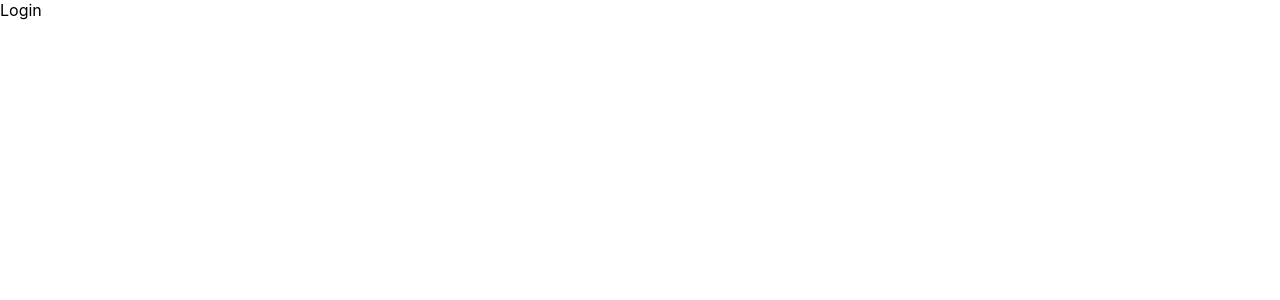
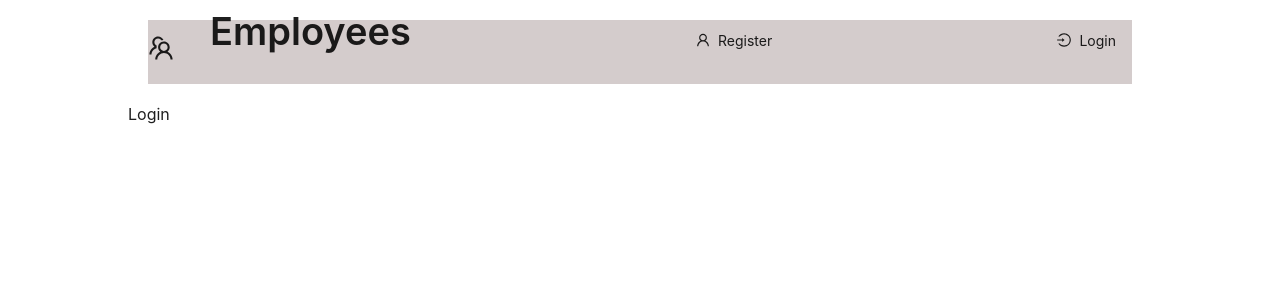
Before and after one commit to Sphaerista/employee-app, a React (Create React App) app in the folder client/: page /login in a window 1280 px wide. Shown: the top 300 px of the page. Built offline with nearby package versions, Linux system fonts and the light colour scheme.

Commit message:
layout & header

```diff
--- a/client/package.json
+++ b/client/package.json
@@ -3,6 +3,7 @@
   "version": "0.1.0",
   "private": true,
   "dependencies": {
+    "@ant-design/icons": "^5.0.1",
     "@reduxjs/toolkit": "^1.9.5",
     "@testing-library/jest-dom": "^5.16.5",
     "@testing-library/react": "^13.4.0",
--- /dev/null
+++ b/client/src/components/custom-button/index.tsx
@@ -0,0 +1,46 @@
+import React from "react";
+import { Button, Form } from "antd";
+type Props = {
+  children: React.ReactNode;
+  htmlType?: "button" | "submit" | "reset" | undefined;
+  onClick?: () => void;
+  type?:
+    | "link"
+    | "text"
+    | "ghost"
+    | "default"
+    | "primary"
+    | "dashed"
+    | undefined;
+  danger?: boolean | undefined;
+  loading?: boolean;
+  shape?: "default" | "circle" | "round" | undefined;
+  icon?: React.ReactNode;
+};
+
+export const CustomButton: React.FC<Props> = ({
+  children,
+  htmlType = "button",
+  onClick,
+  type,
+  danger,
+  loading,
+  shape,
+  icon,
+}) => {
+  return (
+    <Form.Item>
+      <Button
+        htmlType={htmlType}
+        type={type}
+        danger={danger}
+        loading={loading}
+        shape={shape}
+        icon={icon}
+        onClick={onClick}
+      >
+        {children}
+      </Button>
+    </Form.Item>
+  );
+};
--- /dev/null
+++ b/client/src/components/header/index.module.css
@@ -0,0 +1,13 @@
+.header {
+  padding: 20px 0;
+  display: flex;
+  align-items: center;
+  justify-content: space-between;
+  margin: 20px;
+  background: #d4cccc;
+}
+
+.teamIcon {
+  font-size: 26px;
+  margin-right: 12px;
+}
--- /dev/null
+++ b/client/src/components/header/index.tsx
@@ -0,0 +1,36 @@
+import React from "react";
+import { Layout, Space, Typography } from "antd";
+import { Link } from "react-router-dom";
+import { Paths } from "../../paths";
+import styles from "./index.module.css";
+import { LoginOutlined, TeamOutlined, UserOutlined } from "@ant-design/icons";
+import { CustomButton } from "../custom-button";
+
+export const Header = () => {
+  return (
+    <Layout.Header className={styles.header}>
+      <Space>
+        <TeamOutlined className={styles.teamIcon} />
+        <Link to={Paths.home}>
+          <CustomButton type="ghost">
+            <Typography.Title level={1}>Employees</Typography.Title>
+          </CustomButton>
+        </Link>
+      </Space>
+      <Space>
+        <Link to={Paths.register}>
+          <CustomButton type="ghost" icon={<UserOutlined />}>
+            Register
+          </CustomButton>
+        </Link>
+      </Space>
+      <Space>
+        <Link to={Paths.login}>
+          <CustomButton type="ghost" icon={<LoginOutlined />}>
+            Login
+          </CustomButton>
+        </Link>
+      </Space>
+    </Layout.Header>
+  );
+};
--- /dev/null
+++ b/client/src/components/layout/index.module.css
@@ -0,0 +1,5 @@
+.main {
+  width: 80%;
+  height: 100%;
+  margin-inline: auto;
+}
--- /dev/null
+++ b/client/src/components/layout/index.tsx
@@ -0,0 +1,19 @@
+import React from "react";
+import { Layout as AntdLayout } from "antd";
+import styles from "./index.module.css";
+import { Header } from "../header";
+
+type Props = {
+  children: React.ReactNode;
+};
+
+export const Layout: React.FC<Props> = ({ children }) => {
+  return (
+    <div className={styles.main}>
+      <Header />
+      <AntdLayout.Content style={{ height: "100%" }}>
+        {children}
+      </AntdLayout.Content>
+    </div>
+  );
+};
--- a/client/src/index.css
+++ b/client/src/index.css
@@ -2,6 +2,12 @@
   margin: 0;
   padding: 0;
   box-sizing: border-box;
+}
+
+html,
+body,
+body > div {
+  height: 100%;
 }
 
 body {
--- a/client/src/pages/login/index.tsx
+++ b/client/src/pages/login/index.tsx
@@ -1,5 +1,10 @@
+import { Layout } from "../../components/layout";
 import React from "react";
 
 export const Login = () => {
-  return <div>Login</div>;
+  return (
+    <Layout>
+      <div>Login</div>
+    </Layout>
+  );
 };
```
Also changed, not shown: 1 other file (tests, documents, lock files or other folders).
